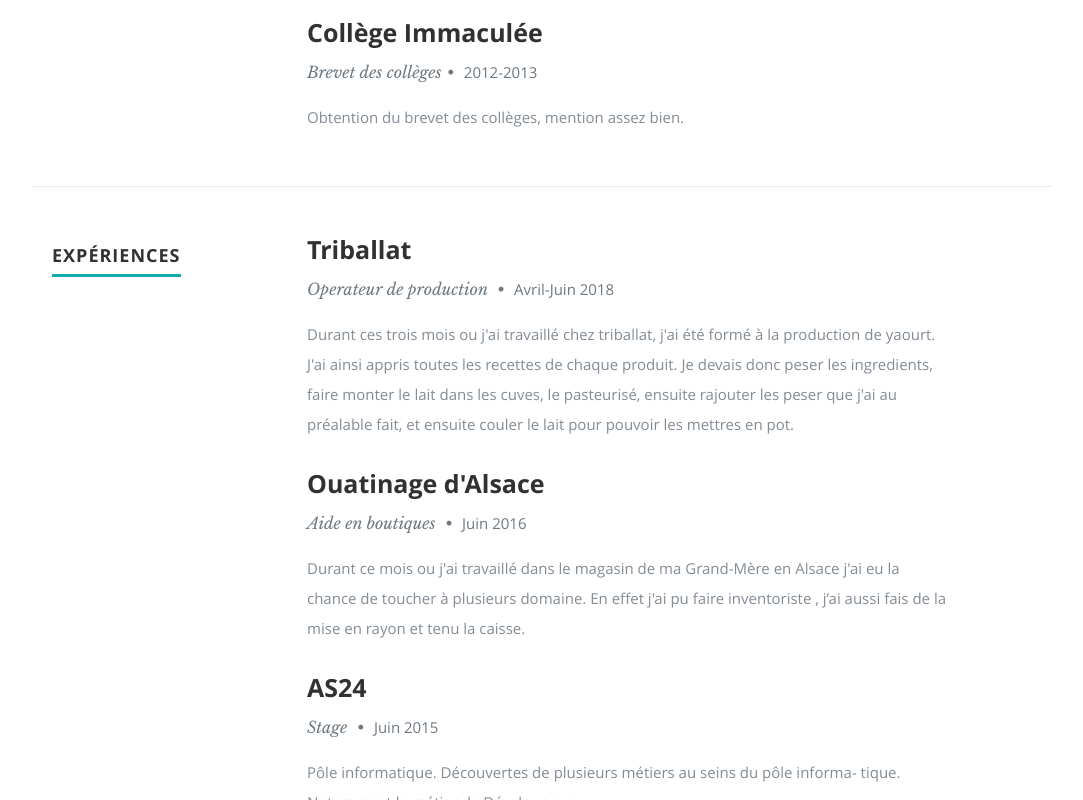
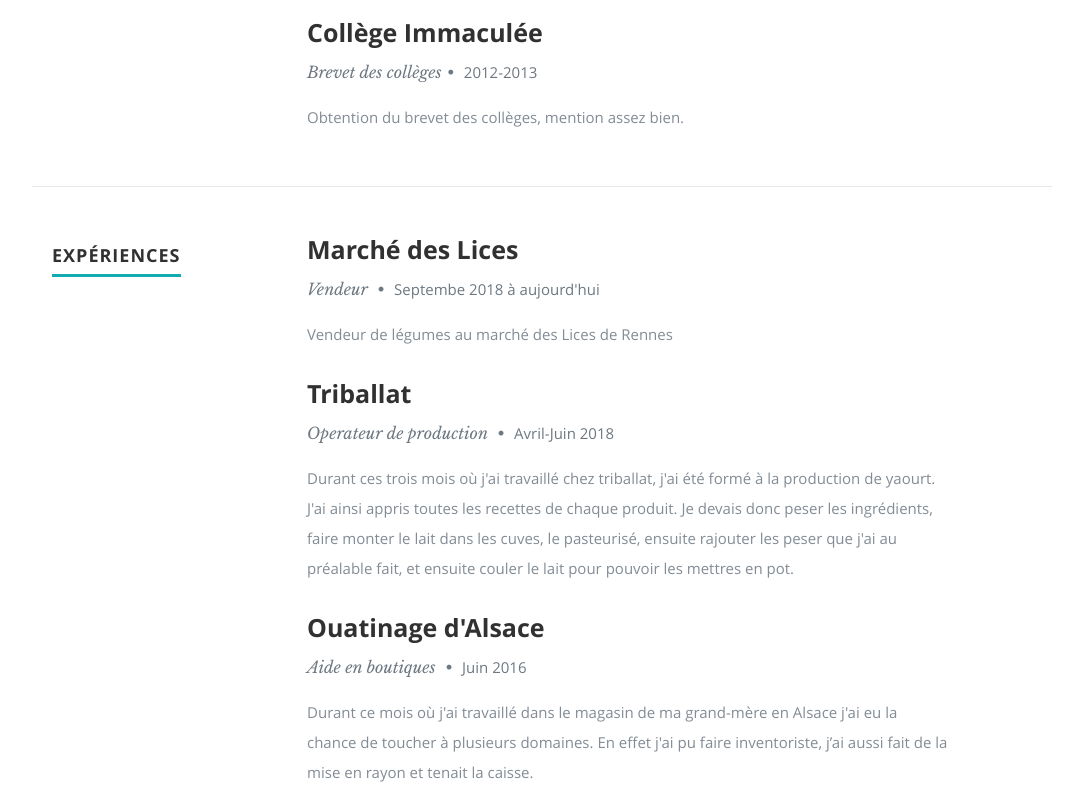
Before and after one commit to nicolasgrk/cv, a plain HTML site: page index.html in a window 1280 px wide. Shown: the part 2000-2800 px from the top of the page, without its empty margins (98-1181 px from the left). Drawn offline with nearby package versions, Linux system fonts and the light colour scheme.

Commit message:
Update index.html

```diff
--- a/index.html
+++ b/index.html
@@ -56,7 +56,7 @@
       <div class="row banner">
          <div class="banner-text">
             <h1 class="responsive-headline">Nicolas Gurak</h1>
-            <h3>Je suis étudiant à <span>My Digital School</span> en première année de bachelor web et développement.
+            <h3>Je suis étudiant au lycée <span>De La Salle</span> en première année de BTS SIO (Services informatiques aux organisations option) en option SLAM (solutions logicielles et applications métiers
             Je vous laisse <a class="smoothscroll" href="#about">descendre</a>
             et en apprendre plus <a class="smoothscroll" href="#about">à propos de moi</a>.</h3>
             <hr />
@@ -89,7 +89,7 @@
 
             <h2>À propos</h2>
 
-            <p>Je m’appelle Nicolas Gurak. Je suis né le 15 septembre 1999, j’ai donc actuellement 18 ans. Je suis passioné d’informatique, de nouvelles téchnologies et de musique. Je pratique le sport de façon hebdomadaire. Je fais parti d’une famille de quatre enfants, deux grands frères et une petite soeur. J’aimerais pluis tard pouvoir travailler dans la sécurité informatique.
+            <p>Je m’appelle Nicolas Gurak. Je suis né le 15 septembre 1999, j’ai donc actuellement 18 ans. Je suis passionné d’informatique, de nouvelles technologies et de musique. Je pratique le sport de façon hebdomadaire. Je fais partie d’une famille de quatre enfants, deux grands frères et une petite soeur. J’aimerais pluis tard pouvoir travailler dans la sécurité informatique.
             </p>
 
             <div class="row">
@@ -210,6 +210,21 @@
          </div>
 
          <div class="nine columns main-col">
+	   <div class="row item">
+
+               <div class="twelve columns">
+
+                  <h3>Marché des Lices</h3>
+                  <p class="info">Vendeur <span>&bull;</span> <em class="date">Septembe 2018 à aujourd'hui</em></p>
+
+                  <p>
+                   Vendeur de légumes au marché des Lices de Rennes
+                  </p>
+
+               </div>
+
+            </div> <!-- item end -->
+
            <div class="row item">
 
               <div class="twelve columns">
@@ -218,9 +233,7 @@
                  <p class="info">Operateur de production <span>&bull;</span> <em class="date">Avril-Juin 2018</em></p>
 
                  <p>
-                 Durant ces trois mois ou j'ai travaillé chez triballat, j'ai été formé à la production de yaourt. J'ai ainsi appris toutes les recettes de chaque produit.
-                 Je devais donc peser les ingredients, faire monter le lait dans les cuves, le pasteurisé, ensuite rajouter les peser que j'ai au préalable fait, et ensuite couler le lait
-                 pour pouvoir les mettres en pot.
+                 Durant ces trois mois où j'ai travaillé chez triballat, j'ai été formé à la production de yaourt. J'ai ainsi appris toutes les recettes de chaque produit.                 Je devais donc peser les ingrédients, faire monter le lait dans les cuves, le pasteurisé, ensuite rajouter les peser que j'ai au préalable fait, et ensuite couler le lait pour pouvoir les mettres en pot.
 
 
                  </p>
@@ -237,10 +250,7 @@
                   <p class="info">Aide en boutiques <span>&bull;</span> <em class="date">Juin 2016</em></p>
 
                   <p>
-                  Durant ce mois ou j'ai travaillé dans le magasin de ma Grand-Mère en Alsace j'ai
-                  eu la chance de toucher à plusieurs domaine. En effet j'ai pu faire inventoriste ,
-                  j’ai aussi fais de la mise en rayon et tenu la caisse.
-
+                  Durant ce mois où j'ai travaillé dans le magasin de ma grand-mère en Alsace j'ai eu la chance de toucher à plusieurs domaines. En effet j'ai pu faire inventoriste, j’ai aussi fait de la mise en rayon et tenait la caisse.
 
                   </p>
 
@@ -256,8 +266,8 @@
                   <p class="info">Stage <span>&bull;</span> <em class="date">Juin 2015</em></p>
 
                   <p>
-                  Pôle informatique. Découvertes de plusieurs métiers au seins du pôle informa-
-                  tique. Notamment le métier de Développeur.
+                  Pôle informatique. Découvertes de plusieurs métiers au sein du pôle informa- tique. Notamment le métier de développeur.
+
                   </p>
 
                </div>
@@ -293,9 +303,9 @@
 
          <div class="nine columns main-col">
 
-            <p>Je suis trés à l'aise avec le développement comme l'HTML5/ CSS3, le PHP, le JavaScript, JQuerry, C Sharp et les CMS. Je maitrise également les outils Adobe comme
-              Illustrator, Photoshop, Indesign, After Effect, Premiere Pro, Audition.
-              J'ai des notions en Webmarketing et communication digitales.
+            <p>Je suis très à l'aise avec le développement comme l'HTML5/ CSS3, le PHP, le Javascript, J'uerry, C. Sharp et les CM. Je maitrise également les outils Adobe comme
+Illustrator, Photoshop, Indesign, After Effect, Premiere Pro, Audition.
+J'ai des notions en Webmarketing et communication digitales.
             </p>
 
 				<div class="bars">
```
